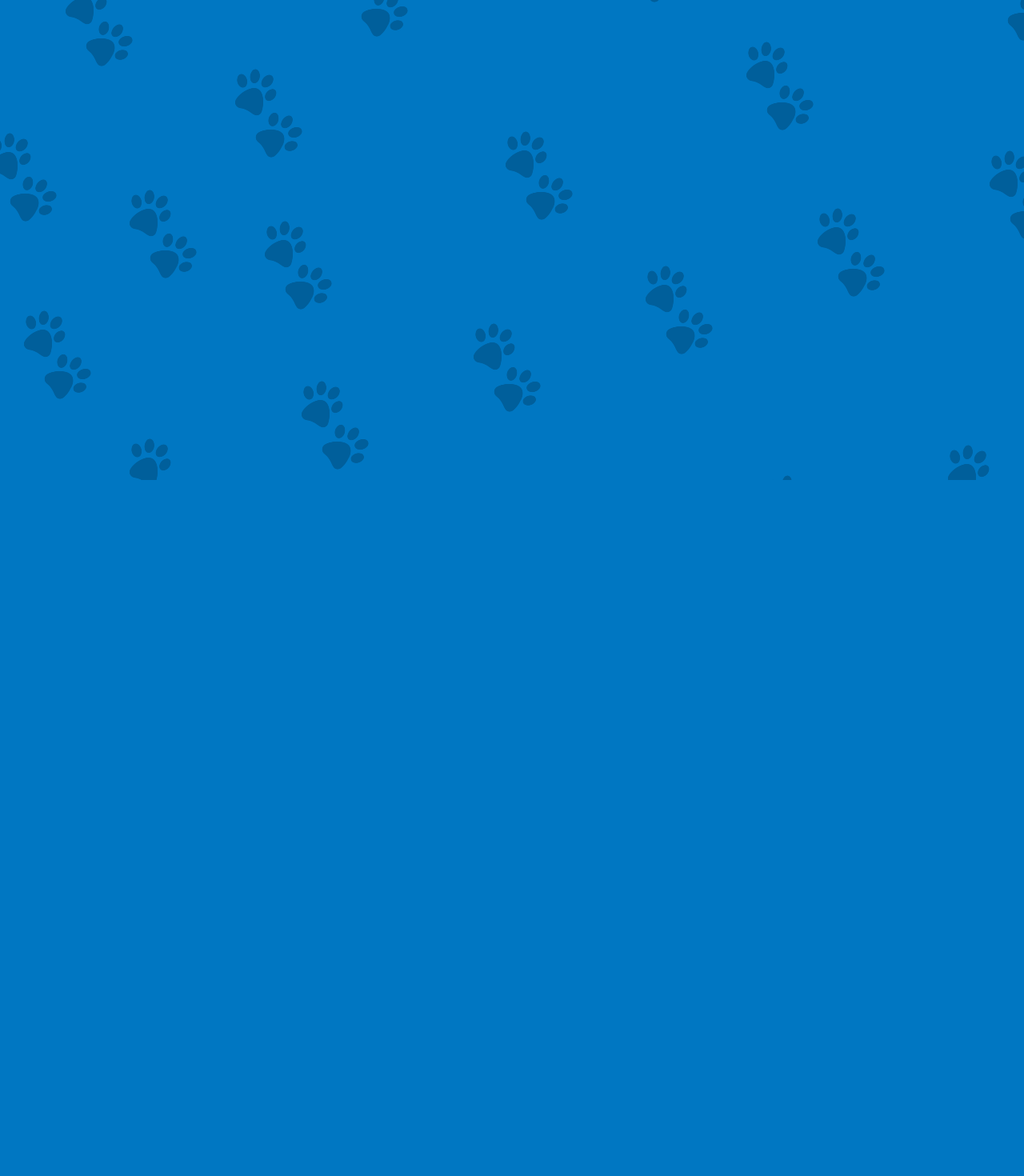
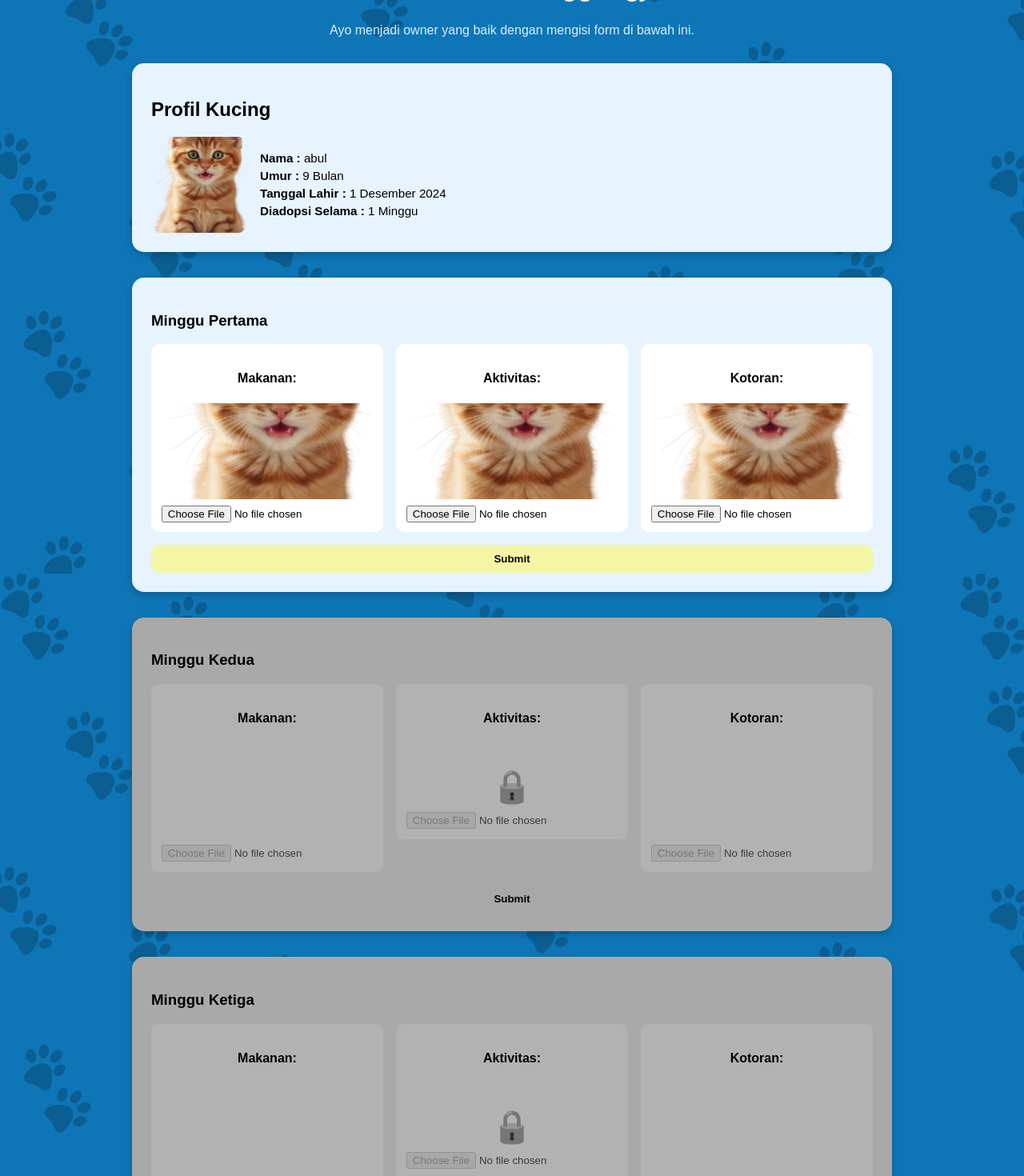
Before and after one commit to NEET-ed/meowlarat-fe, a Vue app: page /form in a window 1280 px wide. Before the commit this address had no page. Shown: the part 200-1670 px from the top of the page at 80% size. Before the commit the page ends 800 px from the top, so only its background shows below. Built offline with nearby package versions, Linux system fonts and the light colour scheme.

Commit message:
add form penanggungjawab

```diff
--- a/src/router/index.js
+++ b/src/router/index.js
@@ -8,6 +8,7 @@ import AdopsiView from '@/views/AdopsiView.vue'
 import CatpediaView from '@/views/CatpediaView.vue'
 import ForumView from '@/views/ForumView.vue'
 import DonasiView from '@/views/DonasiView.vue'
+import FormView from '@/views/FormView.vue'
 
 const routes = [
   {
@@ -62,6 +63,11 @@ const routes = [
     path: '/donasi',
     name: 'DonasiView',
     component: DonasiView
+  },
+  {
+    path: '/form',
+    name: 'FormView',
+    component: FormView
   }
 
   // contoh rute tambahan:
--- a/src/views/DonasiView.vue
+++ b/src/views/DonasiView.vue
@@ -144,14 +144,14 @@ function closePopup() {
 <style scoped>
 .donasi-container {
   display: flex;
-  justify-content: space-between;
+  justify-content: center;
   align-items: flex-start;
   padding: 100px;
   padding-top: 60px;
   color: white;
   min-height: 90vh;
   flex-wrap: wrap;
-  gap: 40px;
+  gap: 150px;
 }
 
 /* -----------------------------
--- /dev/null
+++ b/src/views/FormView.vue
@@ -0,0 +1,248 @@
+<template>
+  <div class="form-page">
+    <Navbar />
+
+    <section class="container">
+      <h1 class="title">Form Pemilik Bertanggungjawab</h1>
+      <p class="subtitle">
+        Ayo menjadi owner yang baik dengan mengisi form di bawah ini.
+      </p>
+
+      <!-- Profil Kucing -->
+      <div class="profile-card">
+        <h2>Profil Kucing</h2>
+        <div class="profile-content">
+          <img src="/cat.png" alt="Foto Kucing" class="cat-photo" />
+          <div class="cat-info">
+            <p><strong>Nama :</strong> abul</p>
+            <p><strong>Umur :</strong> 9 Bulan</p>
+            <p><strong>Tanggal Lahir :</strong> 1 Desember 2024</p>
+            <p><strong>Diadopsi Selama :</strong> 1 Minggu</p>
+          </div>
+        </div>
+      </div>
+
+      <!-- Minggu Pertama -->
+      <div class="week-card">
+        <h3>Minggu Pertama</h3>
+        <div class="week-content">
+          <div class="week-item">
+            <h4>Makanan:</h4>
+            <img src="/cat.png" alt="Makanan" />
+            <input type="file" />
+          </div>
+          <div class="week-item">
+            <h4>Aktivitas:</h4>
+            <img src="/cat.png" alt="Aktivitas" />
+            <input type="file" />
+          </div>
+          <div class="week-item">
+            <h4>Kotoran:</h4>
+            <img src="/cat.png" alt="Kotoran" />
+            <input type="file" />
+          </div>
+        </div>
+        <button class="submit-btn">Submit</button>
+      </div>
+
+      <!-- Minggu Kedua -->
+      <div class="week-card locked">
+        <h3>Minggu Kedua</h3>
+        <div class="week-content">
+          <div class="week-item">
+            <h4>Makanan:</h4>
+            <div class="placeholder"></div>
+            <input type="file" disabled />
+          </div>
+          <div class="week-item">
+            <h4>Aktivitas:</h4>
+            <div class="lock-icon">🔒</div>
+            <input type="file" disabled />
+          </div>
+          <div class="week-item">
+            <h4>Kotoran:</h4>
+            <div class="placeholder"></div>
+            <input type="file" disabled />
+          </div>
+        </div>
+        <button class="submit-btn" disabled>Submit</button>
+      </div>
+
+      <!-- Minggu Ketiga -->
+      <div class="week-card locked">
+        <h3>Minggu Ketiga</h3>
+        <div class="week-content">
+          <div class="week-item">
+            <h4>Makanan:</h4>
+            <div class="placeholder"></div>
+            <input type="file" disabled />
+          </div>
+          <div class="week-item">
+            <h4>Aktivitas:</h4>
+            <div class="lock-icon">🔒</div>
+            <input type="file" disabled />
+          </div>
+          <div class="week-item">
+            <h4>Kotoran:</h4>
+            <div class="placeholder"></div>
+            <input type="file" disabled />
+          </div>
+        </div>
+        <button class="submit-btn" disabled>Submit</button>
+      </div>
+    </section>
+  </div>
+</template>
+
+<script setup>
+import Navbar from "@/components/Navbar.vue";
+</script>
+
+<style scoped>
+.form-page {
+  font-family: "Poppins", sans-serif;
+  background-color: #0e75b6;
+  min-height: 100vh;
+  color: #fff;
+  padding-bottom: 3rem;
+  background-image: url('/background.png');
+}
+
+.container {
+  width: 90%;
+  max-width: 950px;
+  margin: auto;
+  padding-top: 2rem;
+}
+
+.title {
+  font-size: 2rem;
+  font-weight: 700;
+  text-align: center;
+}
+
+.subtitle {
+  text-align: center;
+  margin-bottom: 2rem;
+  font-weight: 400;
+  color: #dceeff;
+}
+
+/* Profil Kucing */
+.profile-card {
+  background: #e7f3ff;
+  color: #000;
+  border-radius: 15px;
+  padding: 1.5rem;
+  box-shadow: 0 4px 8px rgba(0, 0, 0, 0.2);
+  margin-bottom: 2rem;
+}
+
+.profile-content {
+  display: flex;
+  align-items: center;
+  gap: 1rem;
+}
+
+.cat-photo {
+  width: 120px;
+  height: 120px;
+  border-radius: 12px;
+  object-fit: cover;
+}
+
+.cat-info p {
+  margin: 5px 0;
+  font-size: 0.95rem;
+}
+
+/* Week Card */
+.week-card {
+  background: #e7f3ff;
+  color: #000;
+  border-radius: 15px;
+  padding: 1.5rem;
+  margin-bottom: 2rem;
+  box-shadow: 0 4px 8px rgba(0, 0, 0, 0.2);
+}
+
+.week-card.locked {
+  filter: grayscale(100%) brightness(0.7);
+  pointer-events: none;
+}
+
+/* 🔹 TIGA KOLOM SEJAJAR */
+.week-content {
+  display: flex;
+  justify-content: space-between;
+  align-items: flex-start;
+  gap: 1rem;
+  margin-bottom: 1rem;
+}
+
+.week-item {
+  flex: 1;
+  background: white;
+  border-radius: 10px;
+  padding: 0.8rem;
+  text-align: center;
+  display: flex;
+  flex-direction: column;
+  justify-content: space-between;
+}
+
+.week-item img,
+.week-item .placeholder {
+  width: 100%;
+  height: 120px;
+  border-radius: 10px;
+  object-fit: cover;
+}
+
+.week-item input {
+  margin-top: 0.5rem;
+  width: 100%;
+}
+
+.submit-btn {
+  width: 100%;
+  background: #f3f7a5;
+  color: #000;
+  font-weight: 600;
+  border: none;
+  border-radius: 10px;
+  padding: 0.6rem;
+  cursor: pointer;
+  transition: background 0.3s;
+}
+
+.submit-btn:hover:not(:disabled) {
+  background: #e9ec8a;
+}
+
+.lock-icon {
+  font-size: 2.5rem;
+  margin-top: 2rem;
+}
+
+/* Responsive */
+@media (max-width: 768px) {
+  .week-content {
+    flex-direction: column;
+  }
+
+  .profile-content {
+    flex-direction: column;
+    text-align: center;
+  }
+
+  .cat-photo {
+    width: 100px;
+    height: 100px;
+  }
+
+  .title {
+    font-size: 1.6rem;
+  }
+}
+</style>
```
